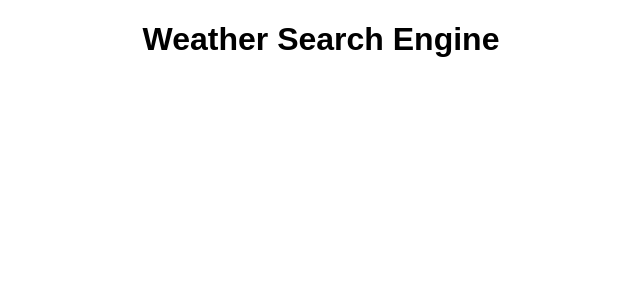
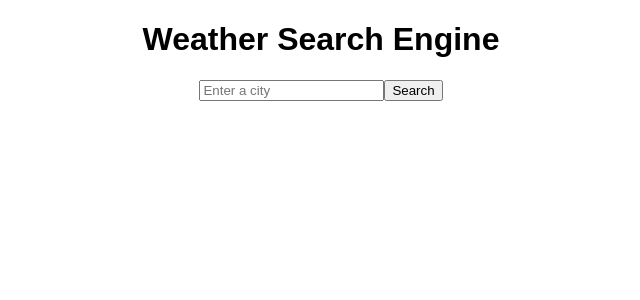
Before and after one commit to ahrianeramos/convert-codesandbox-to-vscode, a React (Create React App) app: page / in a window 1280 px wide. Shown: the top 300 px of the page, without its empty margins (319-959 px from the left). Built offline with nearby package versions, Linux system fonts and the light colour scheme.

Commit message:
Update Search.js
replicate code from codesandbox to vs code - Search.js

```diff
--- a/src/App.js
+++ b/src/App.js
@@ -1,9 +1,11 @@
 import './App.css';
+import Search from "./Search";
 
 function App() {
   return (
     <div className="App">
       <h1>Weather Search Engine</h1>
+      <Search />
       <p></p>
     </div>
   );
--- a/src/Search.js
+++ b/src/Search.js
@@ -1,6 +1,52 @@
-import React from "react";
+import React, { useState } from "react";
 import axios from "axios";
 
-export default function Search() {
+export default function Search(props) {
+  const [city, setCity] = useState("");
+  const [temp, setTemp] = useState({});
+  const [submit, setSubmit] = useState(false);
 
+  function displayTemperature(response) {
+    setSubmit(true);
+    setTemp({
+      temperature: response.data.main.temp,
+      description: response.data.weather[0].description,
+      humidity: response.data.main.humidity,
+      wind: response.data.wind.speed
+    });
+  }
+
+  function handleSubmit(event) {
+    event.preventDefault();
+    let apiKey = "d181817faaf7ac4148d91ac2cdf0c65a";
+    let apiUrl = `https://api.openweathermap.org/data/2.5/weather?q=${city}&appid=${apiKey}&units=metric`;
+    axios.get(apiUrl).then(displayTemperature);
+  }
+
+  function updateCity(event) {
+    setCity(event.target.value);
+  }
+
+  let form = (
+    <form onSubmit={handleSubmit}>
+      <input type="search" onChange={updateCity} placeholder="Enter a city" />
+      <button type="submit">Search</button>
+    </form>
+  );
+
+  if (submit) {
+    return (
+      <div>
+        {form}
+        <ul>
+          <li>Temperature: {Math.round(temp.temperature)}°C</li>
+          <li>Description: {temp.description}</li>
+          <li>Humidity: {temp.humidity}%</li>
+          <li>Wind: {temp.wind}km/h</li>
+        </ul>
+      </div>
+    );
+  } else {
+    return form;
+  }
 }
```
